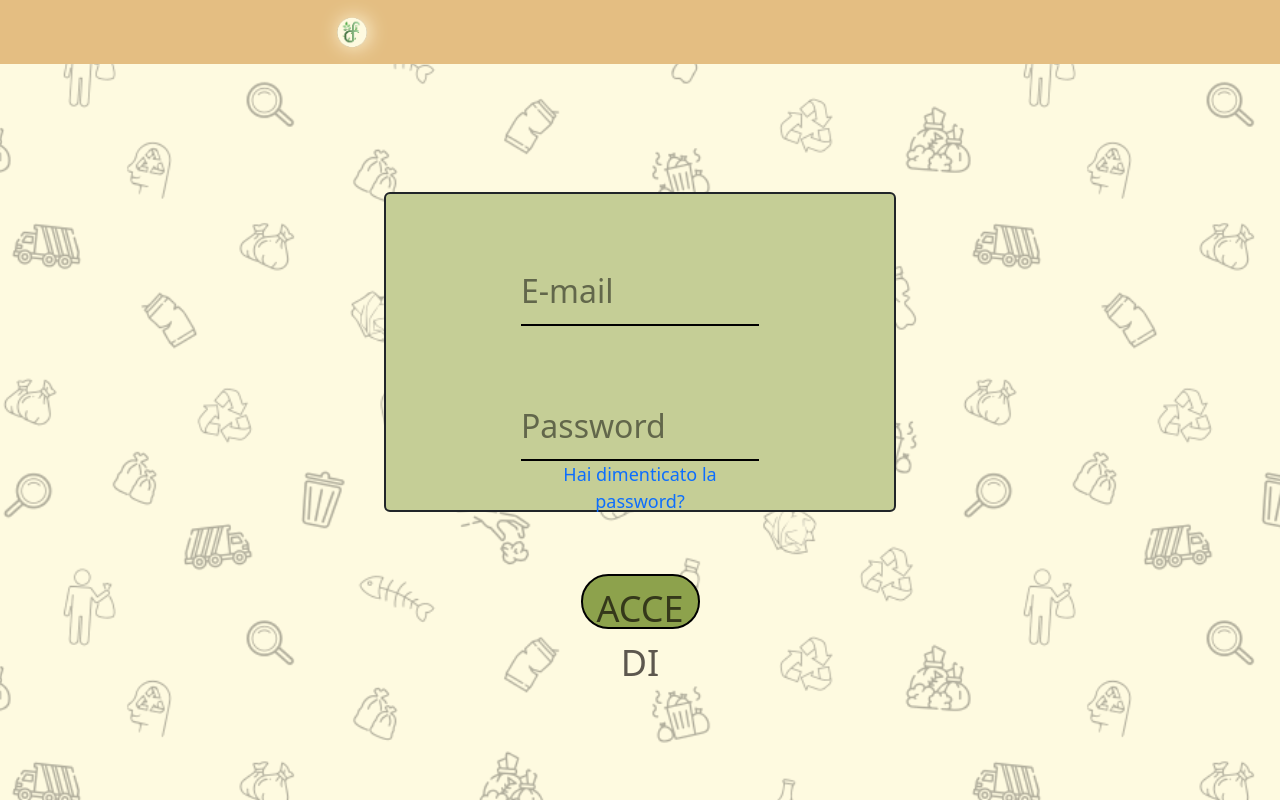
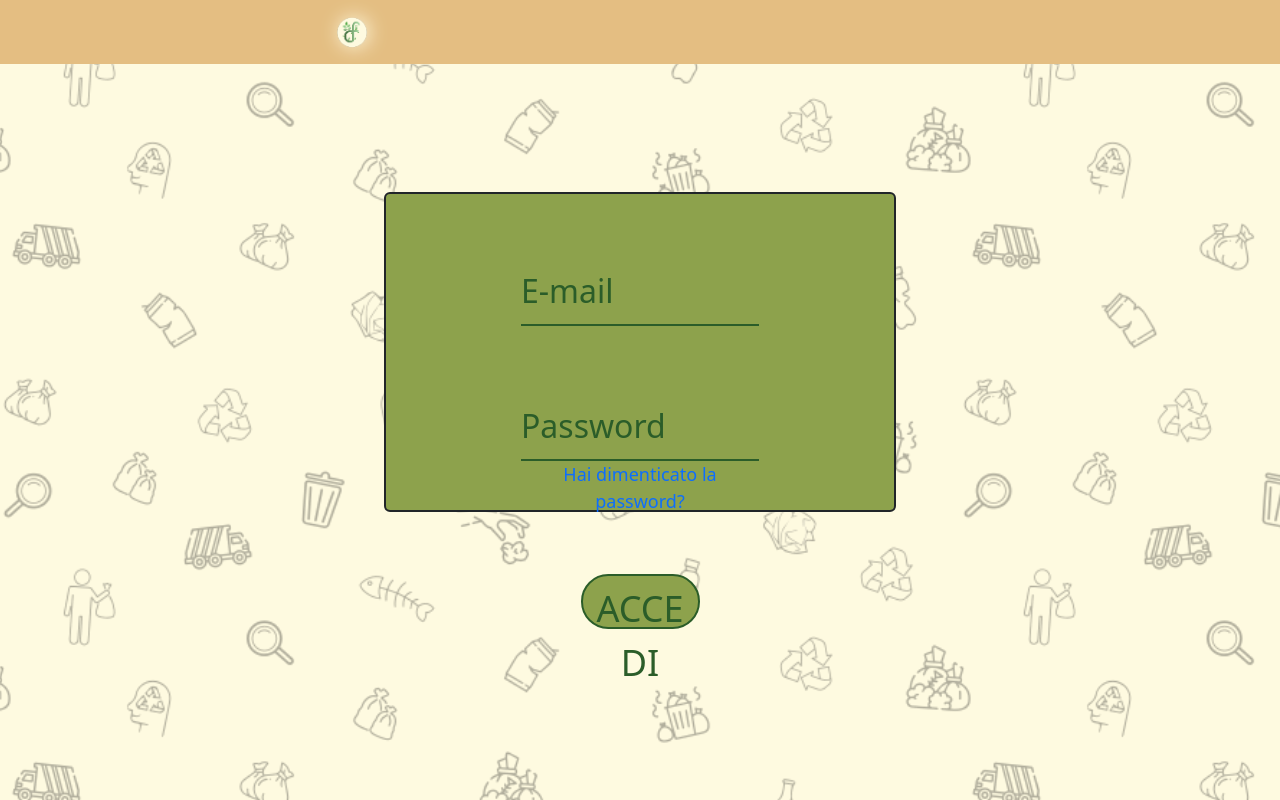
Before and after one commit to Nyde5/DumpFinder_Web, a PHP site: page /login.html in a window 1280 px wide. Run offline with PHP 8.4, Linux system fonts and the light colour scheme.

Commit message:
Palette e form
DOVETE USARE LE PALETTE

```diff
--- a/css/login.css
+++ b/css/login.css
@@ -1,3 +1,10 @@
+:root {
+  --primary: #2b5d29ff;
+  --primary-light: #8da24cff;
+  --secondary: #fefae0ff;
+  --terziary: #e4be82ff;
+}
+
 body {
   font-size: 1.5rem;
 }
@@ -9,7 +16,7 @@ body {
 }
 
 #login_card {
-  background-color: #C5CE96;
+  background-color: var(--primary-light);
   height: 100%;
   top: 40%;
 }
@@ -25,10 +32,10 @@ body {
 .form__field {
   width: 100%;
   border: 0;
-  border-bottom: 2px solid black;
+  border-bottom: 2px solid var(--primary);
   outline: 0;
   font-size: 2rem;
-  color: #fff;
+  color: var(--secondary);
   padding: 7px 0;
   background: transparent;
   transition: border-color 0.2s;
@@ -41,19 +48,20 @@ body {
   cursor: text;
   top: 20px;
 }
+
 .form__label {
   position: absolute;
   top: 0;
   display: block;
   transition: 0.2s;
   font-size: 1rem;
-  color: #00000080;
+  color: var(--primary);
 }
 .form__field:focus {
   padding-bottom: 6px;
   font-weight: 500;
   border-width: 3px;
-  border-image: linear-gradient(to right, white, #cacaca);
+  border-image: linear-gradient(to right, white, #fefae0ff);
   border-image-slice: 1;
 }
 .form__field:focus ~ .form__label {
@@ -62,7 +70,7 @@ body {
   display: block;
   transition: 0.2s;
   font-size: 1rem;
-  color: white;
+  color: var(--secondary);
   font-weight: 500;
 }
 /* reset input */
@@ -84,12 +92,12 @@ body {
 #login {
   position: relative;
   top: 41%;
-  background-color: #8DA24C;
-  border-color: black;
+  background-color: var(--primary-light);
+  border-color: var(--primary);
   border-width: 2px;
   width: 25%;
   height: 15%;
-  color: rgba(6, 0, 0, 0.65);
+  color: var(--primary);
   font-size: 150%;
   font-weight: 500;
   border-radius: 1.7rem;
--- a/login.html
+++ b/login.html
@@ -8,6 +8,7 @@
     <link rel="stylesheet" href="css/login.css">
   </head>
   <body>
+    <form action="admin_page.php" method="post">
       <div class="wrapper" fetchpriority="low"></div>
       <div class="container-fluid nav w-100 d-flex justify-content-between align-items-center">
         <div id="logo"> </div>
@@ -16,12 +17,12 @@
         <div class="card border-dark border-2 text-center" id="login_card">
           <div class="card-body">
             <div class="form__group field" id="user">
-            <input type="input" class="form__field" placeholder="E-mail" name="e-mail" id='e-mail' required />
+              <input type="input" class="form__field" placeholder="E-mail" name="mail" id='e-mail' required />
               <label for="e-mail" class="form__label">E-mail</label>
             </div>
 
             <div class="form__group field" id="pass">
-            <input type="input" class="form__field" placeholder="Password" name="password" id='password' required />
+              <input type="input" class="form__field" placeholder="Password" name="psw" id='password' required />
               <label for="password" class="form__label">Password</label>
               <a href="" id="forgot">Hai dimenticato la password?</a>
             </div>
@@ -30,5 +31,6 @@
           </div>
         </div>
       </div>
+    </form>
   </body>
 </html>
```
Also changed, not shown: admin_page.php (+10 -0 lines). Lines whose indentation alone changed are shown as unchanged.
